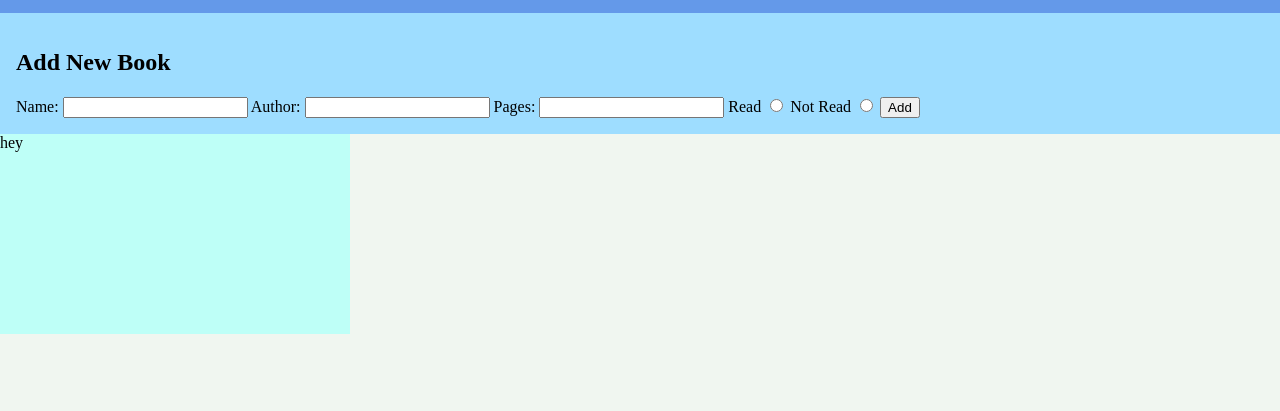
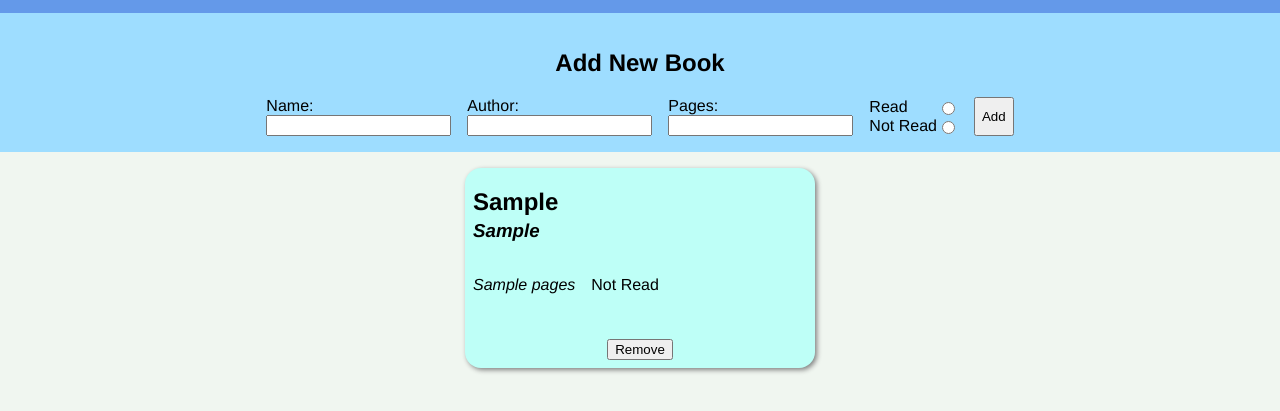
Before and after one commit to dhav211/odin-library, a plain HTML site: page index.html in a window 1280 px wide. Both pictures are taken after typing "Sample", "Sample", "Sample" into the empty fields and a click on the button "Add". Shown: the part 219-630 px from the top of the page. Drawn offline with Linux system fonts and the light colour scheme.

Commit message:
Complete project

```diff
--- a/index.html
+++ b/index.html
@@ -15,21 +15,27 @@
     <div id="add-book-area">
       <h2>Add New Book</h2>
       <form id="add-book-form">
+        <div class="stacked-input">
           <label for="bname">Name:</label>
           <input type="text" id="bname" name="bname" />
+        </div>
+        <div class="stacked-input">
           <label for="bauthor">Author:</label>
           <input type="text" id="bauthor" name="bauthor" />
+        </div>
+        <div class="stacked-input">
           <label for="bpages">Pages:</label>
           <input type="text" id="bpages" name="bpages" />
+        </div>
+        <div id="read-radios">
           <label for="read">Read</label>
           <input type="radio" id="read" name="is-read" />
           <label for="not-read">Not Read</label>
           <input type="radio" id="not-read" name="is-read" />
+        </div>
         <button id="submit-btn">Add</button>
       </form>
     </div>
-    <main>
-      <div class="card">hey</div>
-    </main>
+    <main></main>
   </body>
 </html>
--- a/library.js
+++ b/library.js
@@ -1,20 +1,66 @@
 const addBookForm = document.getElementById("add-book-form");
 const submitButton = document.getElementById("submit-btn");
+const mainArea = document.getElementsByTagName("main")[0];
 let books = [];
 
 submitButton.addEventListener("click", (event) => {
     addBook();
+    addBookForm.reset();
     event.preventDefault();
 });
 
+function Book(name, author, pages, isRead) {
+    this.name = name;
+    this.author = author;
+    this.pages = pages;
+    this.isRead = isRead;
+    this.html = ""
+}
+
 function addBook() {
-    // const form = element.closest('form');
     const forms = addBookForm.elements;
-    books.push(forms["bname"].value);
-    // console.log(form.elements["bname"].value);
-    console.log(`Add book named ${forms["bname"].value}`);
-    console.log(`You have ${books.length} in your library`);
-    for (let i = 0; i < forms.length - 1; i++) {
-        forms[i].value = "";
-    }
+
+    let book = new Book(forms["bname"].value, forms["bauthor"].value, forms["bpages"].value, forms["read"].checked)
+    books.push(book);
+
+    const bookCard = document.createElement('div');
+    bookCard.classList.add('card');
+
+    const bookName = document.createElement('h2');
+    bookName.textContent = book.name;
+    bookCard.append(bookName);
+
+    const bookAuthor = document.createElement('h3');
+    bookAuthor.textContent = book.author;
+    bookCard.append(bookAuthor);
+
+    const pageReadRow = document.createElement('div');
+    pageReadRow.classList.add('page-read-row');
+
+    const bookPages = document.createElement('p');
+    bookPages.classList.add('pages')
+    bookPages.textContent = `${book.pages} pages`;
+    pageReadRow.append(bookPages);
+
+    const bookRead = document.createElement('p');
+    bookRead.textContent = book.read ? "Read" : "Not Read";
+    pageReadRow.append(bookRead);
+
+    bookCard.append(pageReadRow);
+
+    const removeButtonArea = document.createElement('div');
+    removeButtonArea.classList.add('remove-button-area');
+    const removeBookButton = document.createElement('button');
+    removeBookButton.addEventListener('click', (event) => {
+        bookCard.remove();
+        const removeIndex = books.indexOf(book);
+        books.splice(removeIndex, 1);
+        event.preventDefault();
+    });
+    removeBookButton.textContent = "Remove";
+    removeButtonArea.append(removeBookButton);
+    bookCard.append(removeButtonArea);
+
+
+    mainArea.append(bookCard);
 }
--- a/styles.css
+++ b/styles.css
@@ -33,15 +33,75 @@ header img {
 #add-book-area {
     background-color: #9EDDFF;
     padding: 16px 16px;
+    font-family: 'Franklin Gothic Medium', 'Arial Narrow', Arial, sans-serif;
+}
+
+#add-book-area h2 {
+    text-align: center;
+}
+
+#add-book-area form {
+    display: flex;
+    flex-wrap: wrap;
+    justify-content: center;
+    gap: 16px;
+}
+
+.stacked-input {
+    display: flex;
+    flex-direction: column;
+}
+
+#read-radios {
+    display: grid;
+    grid-template-columns: auto auto;
+    align-items: center;
 }
 
 main {
     background-color: #f0f6f0;
     height: 100%;
+    padding: 16px 16px;
+    display: grid;
+    grid-template-columns: repeat(auto-fit, 350px);
+    grid-auto-rows: 200px;
+    row-gap: 16px;
+    column-gap: 16px;
+    justify-content: center;
 }
 
 .card {
+    box-sizing: border-box;
+    margin: 0px 0px;
+    padding: 0px 8px;
     background-color: #BEFFF7;
+    font-family: 'Franklin Gothic Medium', 'Arial Narrow', Arial, sans-serif;
     width: 350px;
     height: 200px;
+    border-radius: 16px;
+    box-shadow: 2px 2px 5px rgb(128, 128, 128);
+    display: flex;
+    flex-direction: column;
 }
+
+.card h3 {
+    margin-top: -16px;
+    font-style: italic;
+}
+
+.card > .remove-button-area {
+    display: flex;
+    height: 100%;
+    padding-bottom: 8px;
+    justify-content: center;
+    align-items: flex-end;
+}
+
+.page-read-row {
+    display: flex;
+    gap: 16px;
+}
+
+.pages {
+    font-style: italic;
+}
```
Lines whose indentation alone changed are shown as unchanged.
